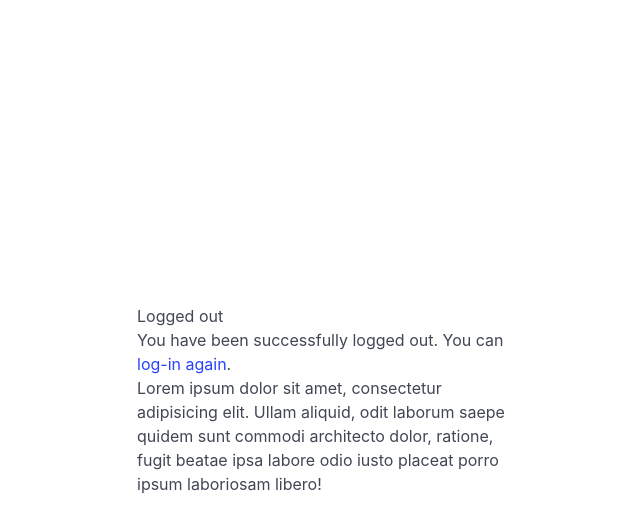
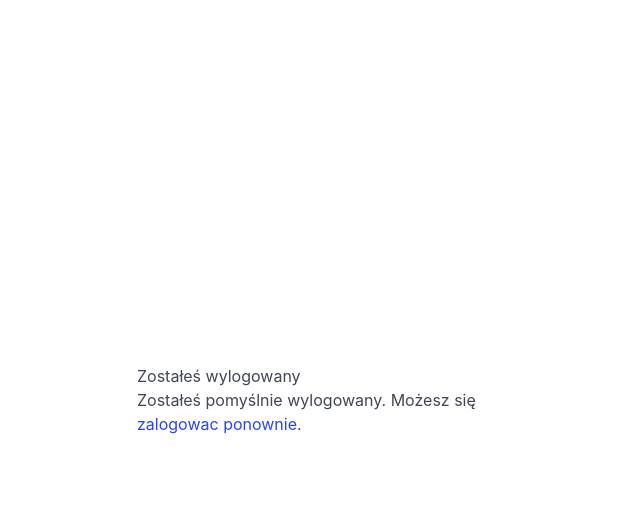
Before and after one commit to globetyre/b2b, a Django app: template account/templates/registration/logged_out.html in a window 1280 px wide. Shown: the top 532 px of the page, without its empty margins (319-959 px from the left). Run offline with Django 3.2, Linux system fonts and the light colour scheme; the template is opened without the code that fills it, so the values that code supplies are empty; some libraries are stand-ins or nearby versions.

Commit message:
przetłumaczono logowanie

```diff
--- a/account/templates/registration/logged_out.html
+++ b/account/templates/registration/logged_out.html
@@ -1,8 +1,7 @@
 {% extends "login.html" %}
-{% block title %}Logged out{% endblock %}
+{% block title %}Wylogowany{% endblock %}
 
 {% block content %}
-	<h1>Logged out</h1>
-	<p>You have been successfully logged out. You can <a href="{% url 'login' %}">log-in again</a>.</p>
-	<p>Lorem ipsum dolor sit amet, consectetur adipisicing elit. Ullam aliquid, odit laborum saepe quidem sunt commodi architecto dolor, ratione, fugit beatae ipsa labore odio iusto placeat porro ipsum laboriosam libero!</p>
+	<h1>Zostałeś wylogowany</h1>
+	<p>Zostałeś pomyślnie wylogowany. Możesz się <a href="{% url 'login' %}">zalogowac ponownie</a>.</p>
 {% endblock %}
--- a/account/templates/registration/login.html
+++ b/account/templates/registration/login.html
@@ -27,12 +27,12 @@
 								</figure>
 								<hr>
 							    <form action="{% url 'login' %}" method="post">{% csrf_token %}
-								    <label class="label">Username</label>
+								    <label class="label">Użytkownik</label>
 		                            <p class="control">
 		                                {{ form.username|add_class:"input" }}
 		                            </p>
 
-		                            <label class="label">Password</label>
+		                            <label class="label">Hasło</label>
 		                            <p class="control">
 		                                {{ form.password|add_class:"input" }}
 		                            </p>
@@ -43,7 +43,7 @@
 							        </p>
 							    </form>
 							    <br>
-							    <p class="has-text-centered"><small>If you do not have access to our B2B system yet, please contact our Customer Service.</small></p>
+							    <p class="has-text-centered"><small>Jeżeli nie masz jeszcze dostępu do naszego systemu B2B skontaktuj się z Biurem Obsługi Klienta.</small></p>
 								<p class="has-text-centered"><small><span class="icon is-small"><i class="fa fa-phone"></i></span> +48 533 377 107</small> |
 								<small><span class="icon is-small"><i class="fa fa-envelope"></i></span> patryk@globetyre.pl</small></p>
 	                        </div>
--- a/account/templates/registration/logout.html
+++ b/account/templates/registration/logout.html
@@ -1,6 +1,6 @@
 {% extends "registration/login.html" %}
 {% load static %}
-{% block title %}Logged out{% endblock %}
+{% block title %}Wylogowany{% endblock %}
 
 {% block content %}
 <div class="box has-text-centered logout">
@@ -8,8 +8,8 @@
 		<img src="{% static 'img/logo.png' %}">
 	</figure>
 	<hr>
-	<p>You have been successfully logged out.</p>
-	<p>You can <a href="{% url 'login' %}">log-in again</a>.</p>
+	<p>Zostałeś pomyślnie wylogowany.</p>
+	<p>Możesz się <a href="{% url 'login' %}">zalogowac ponownie</a>.</p>
 </div>
 
 {% endblock %}
```
Also changed, not shown: db.sqlite3.
